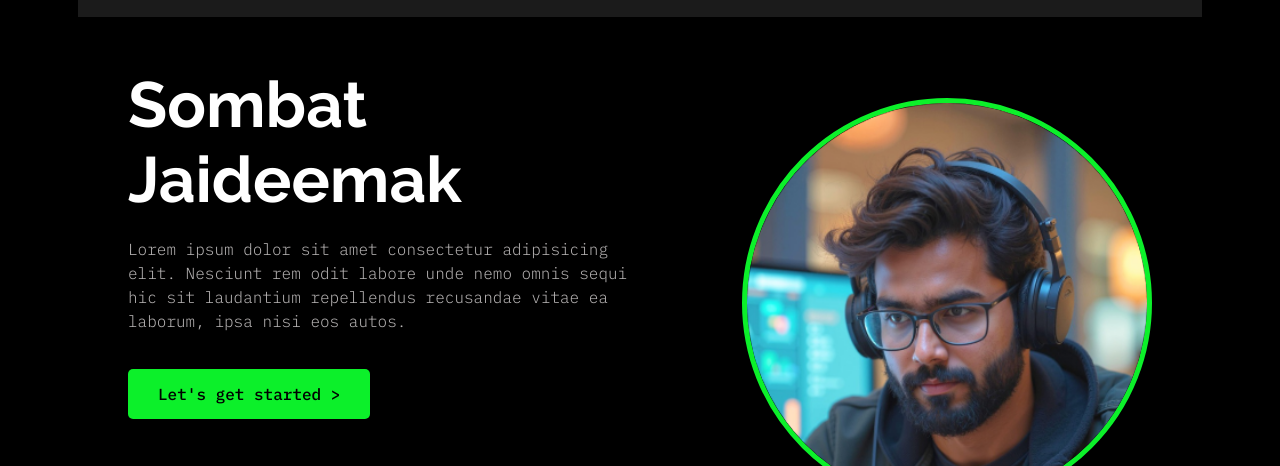
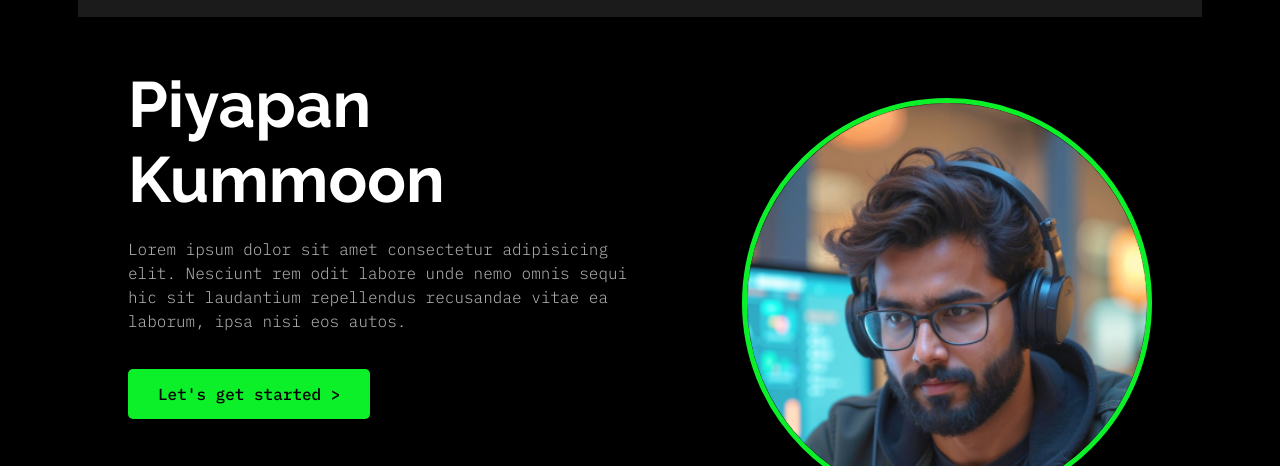
Before and after one commit to uttza01-maker/cv-piyapan02, a plain HTML site: page index.html in a window 1280 px wide. Shown: the part 43-509 px from the top of the page. Drawn offline with Linux system fonts and the light colour scheme.

Commit message:
cv-piyapan02

```diff
--- a/index.html
+++ b/index.html
@@ -141,7 +141,7 @@
 
     <div class="hero-section">
         <div class="left-section">
-            <h1>Sombat Jaideemak</h1>
+            <h1>Piyapan Kummoon</h1>
             <p>
                 Lorem ipsum dolor sit amet consectetur adipisicing elit.
                 Nesciunt rem odit labore unde nemo omnis sequi hic sit
```
